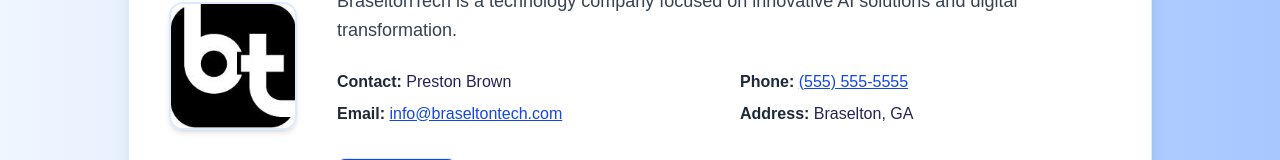
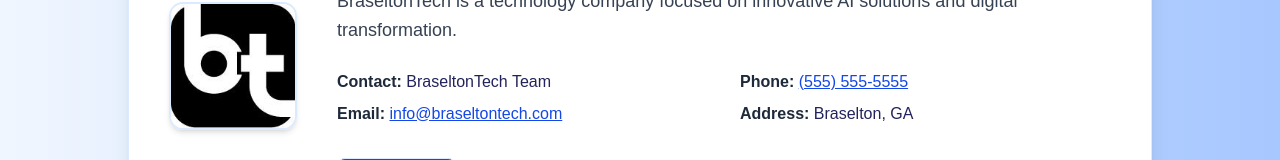
Before and after one commit to prestonbrown26/braseltontech-frontend-1, a Next.js app: page /companies in a window 1280 px wide. Shown: the part 365-525 px from the top of the page. Built offline with nearby package versions, Linux system fonts and the light colour scheme; no server answers.

Commit message:
Took away Preston Brown

```diff
--- a/src/app/companies/page.tsx
+++ b/src/app/companies/page.tsx
@@ -10,7 +10,7 @@ const companies = [
     logo: "/images/braselton-tech-logo.jpg",
     description: "BraseltonTech is a technology company focused on innovative AI solutions and digital transformation.",
     website: "https://www.braseltontech.com",
-    contactName: "Preston Brown",
+    contactName: "BraseltonTech Team",
     email: "info@braseltontech.com",
     phone: "(555) 555-5555",
     address: "Braselton, GA"
```
